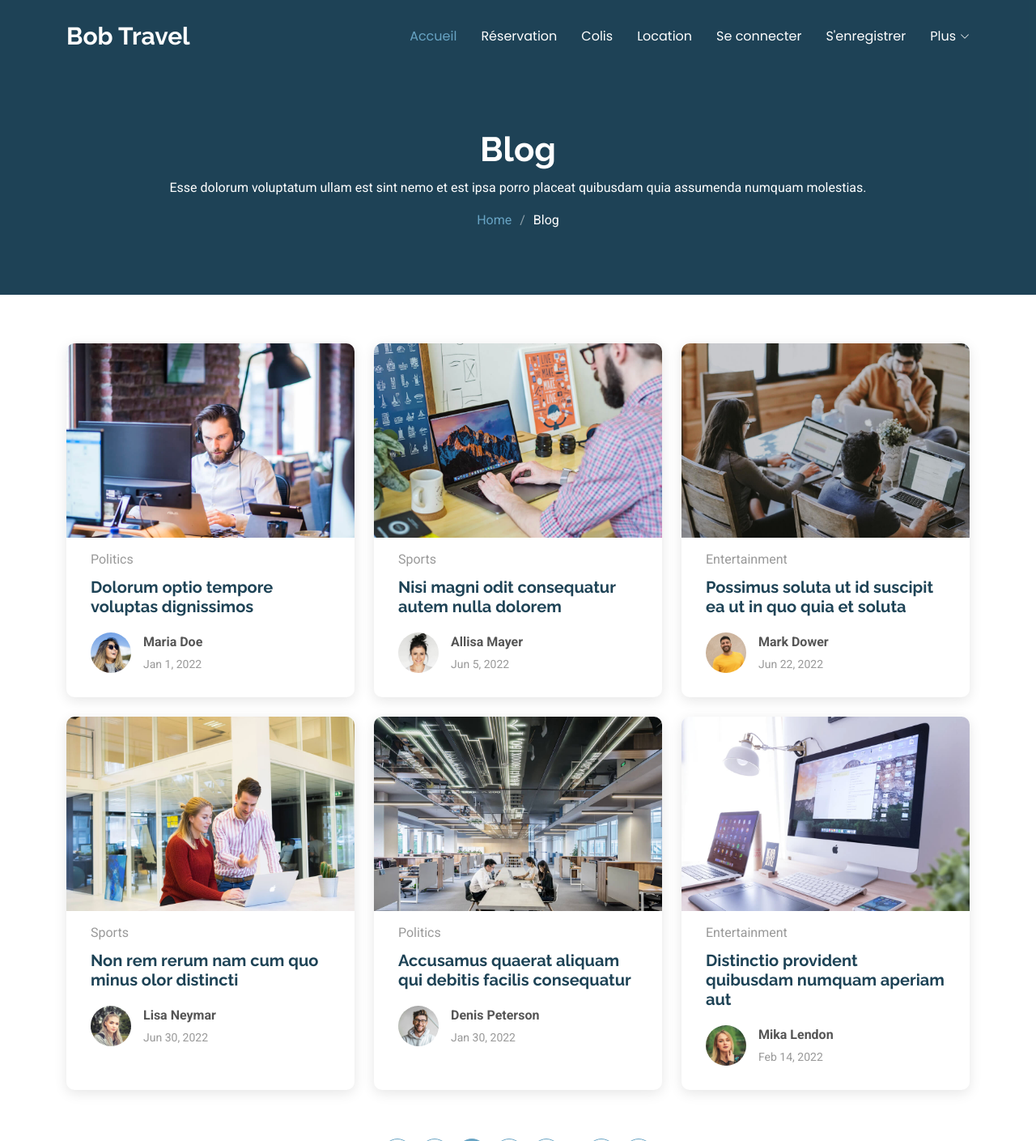
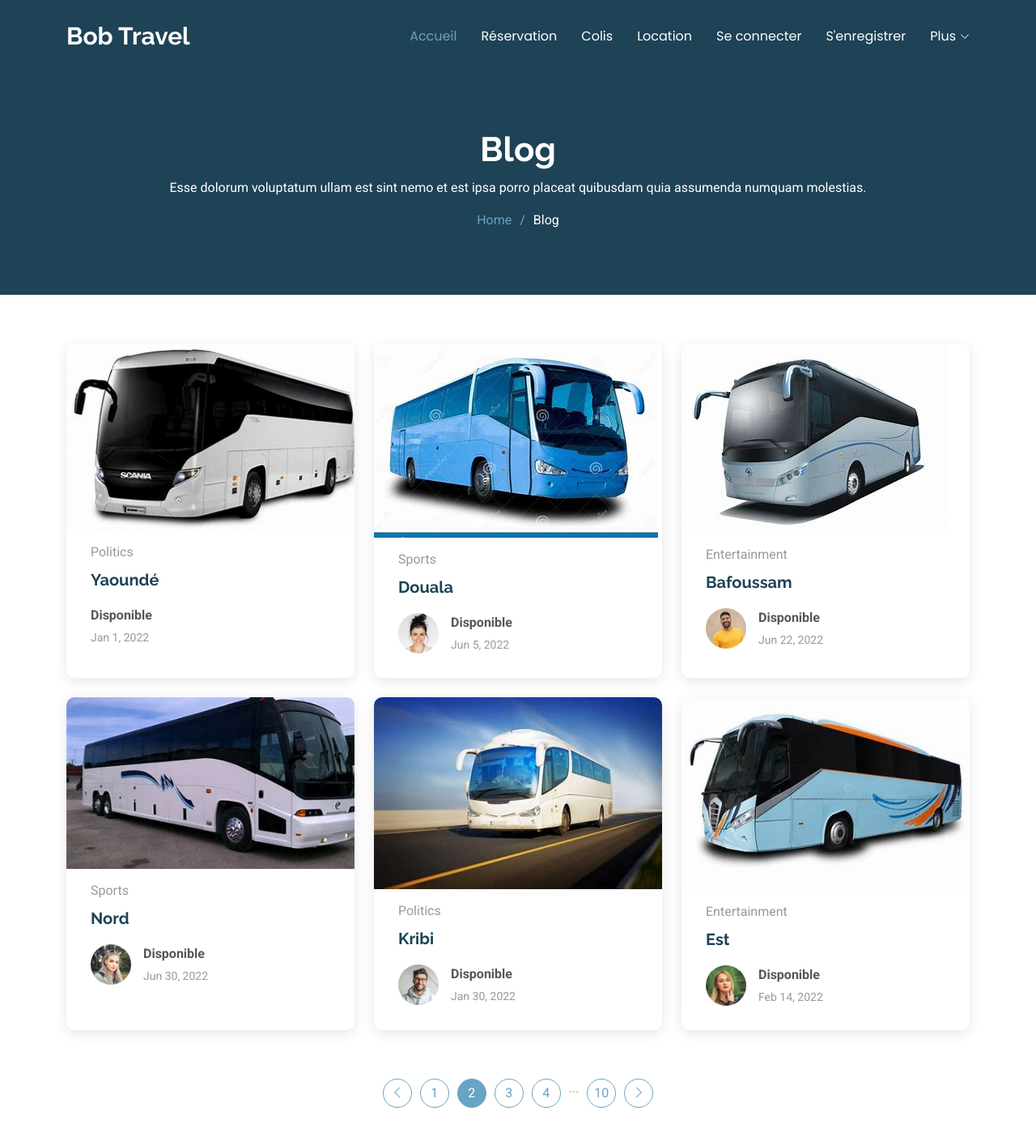
Before and after one commit to Louiseprisca/Projet2, a Django app: page /blog in a window 1280 px wide. Shown: the top 1409 px of the page at 81% size. Run offline with Django 5.2, Linux system fonts and the light colour scheme; parts of the project's set-up code (start-up, migrations or seed data) failed here and were passed over; some libraries are stand-ins or nearby versions.

Commit message:
ajout des images et modifacation dans html

```diff
--- /dev/null
+++ b/static/scripts.js
@@ -0,0 +1,53 @@
+const destinations = {
+    yaounde: {
+        title: "Yaoundé",
+        description: "La capitale politique",
+        prix_eco: 4000,
+        prix_business: 10000
+    },
+    douala: {
+        title: "Douala",
+        description: "La capitale economique",
+        prix_eco: 4000,
+        prix_business: 10000
+    },
+    bafoussam: {
+        title: "Bafoussam",
+        description: "ouest cameroun",
+        prix_eco: 4000,
+        prix_business: 10000
+    },
+    nord: {
+        title: "Nord",
+        description: "grand nord",
+        prix_eco: 10000,
+        prix_business: 20000
+    },
+    kribi: {
+        title: "Kribi",
+        description: "ville touristique",
+        prix_eco: 5000,
+        prix_business: 10000
+    },
+    est: {
+        title: "Est",
+        description: "ville historique",
+        prix_eco: 5000,
+        prix_business: 10000
+
+}};
+
+function openModal(destination)
+{
+    const modal= document.getElementById("modal");
+    const title= document.getElementById("destination-title");
+    const description= document.getElementById("destination-description");
+    title.textContent= destinations[destination].title;
+    description.textContent= destinations[destination].description;
+    modal.style.display= "block";
+}
+
+function closeModal()
+{
+    document.getElementById("modal").style.display="none";
+}
--- /dev/null
+++ b/static/style2.css
@@ -0,0 +1,62 @@
+.modal
+    {
+        display: none;
+        position: fixed;
+         z-index: 1;
+        padding-top: 100px;
+        left: 0;
+        top: 0;
+        width: 100%;
+        height: 100%;
+        background-color: rgba(0, 0, 0, 0.5);
+    }
+
+.modal-content
+    {
+        background-color: #fefefe;
+        margin: auto;
+        padding: 20px;
+        border: 1px solid #888;
+        width: 80%;
+        max-width: 500px;
+    }
+
+.close
+    {
+        color: #aaa;
+        float: right;
+        font-size: 20px;
+        font-weight: bold;
+        cursor: pointer;
+    }
+
+.close:hover, .close:focus
+    {
+        color: black;
+        text-decoration: none;
+        cursor: pointer;
+    }
+
+#reservation-form input, #reservation-form label, #reservation-form button
+    {
+        display: block;
+        margin-bottom: 10px;
+    }
+
+#reservation-form input, button, select
+{
+    border-radius: 20px;
+}
+
+.submit-button
+{
+    display: flex;
+    width: 100%;
+    justify-content: flex-end;
+}
+
+.submit-button button
+{
+    color: white;
+    background-color: #2c3e50;
+}
--- a/templates/blog.html
+++ b/templates/blog.html
@@ -24,6 +24,11 @@
   <link href="{% static '../static/assets/vendor/aos/aos.css' %} " rel="stylesheet">
   <link href="{% static '../static/assets/vendor/glightbox/css/glightbox.min.css' %} " rel="stylesheet">
   <link href="{% static '../static/assets/vendor/swiper/swiper-bundle.min.css' %} " rel="stylesheet">
+
+
+  <!--  Nouveau fichier CSS-->
+  <link href="{% static '../static/style2.css' %} " rel="stylesheet">
+
 
   <!-- Main CSS File -->
   <link href="{% static '../static/assets/css/main.css' %} " rel="stylesheet">
@@ -94,23 +99,23 @@
             <article>
 
               <div class="post-img">
-                <img src="{% static '../static/assets/img/blog/blog-1.jpg' %} " alt="" class="img-fluid">
+                <img src="{% static '../static/assets/img/blog/busblanc.jpeg' %} " alt="" class="img-fluid">
               </div>
 
               <p class="post-category">Politics</p>
 
               <h2 class="title">
-                <a href="blog-details.html">Dolorum optio tempore voluptas dignissimos</a>
+                <a href="#" onclick="openModal('yaounde')">Yaoundé</a>
               </h2>
 
               <div class="d-flex align-items-center">
-                <img src="{% static '../static/assets/img/blog/blog-author.jpg' %} " alt="" class="img-fluid post-author-img flex-shrink-0">
                 <div class="post-meta">
-                  <p class="post-author">Maria Doe</p>
+                  <p class="post-author">Disponible</p>
                   <p class="post-date">
                     <time datetime="2022-01-01">Jan 1, 2022</time>
                   </p>
                 </div>
+
               </div>
 
             </article>
@@ -120,19 +125,19 @@
             <article>
 
               <div class="post-img">
-                <img src="{% static '../static/assets/img/blog/blog-2.jpg' %} " alt="" class="img-fluid">
+                <img src="{% static '../static/assets/img/blog/busbleu.jpeg' %} " alt="" class="img-fluid">
               </div>
 
               <p class="post-category">Sports</p>
 
               <h2 class="title">
-                <a href="blog-details.html">Nisi magni odit consequatur autem nulla dolorem</a>
+                <a href="#" onclick="openModal('douala')">Douala</a>
               </h2>
 
               <div class="d-flex align-items-center">
                 <img src="{% static '../static/assets/img/blog/blog-author-2.jpg' %} " alt="" class="img-fluid post-author-img flex-shrink-0">
                 <div class="post-meta">
-                  <p class="post-author">Allisa Mayer</p>
+                  <p class="post-author">Disponible</p>
                   <p class="post-date">
                     <time datetime="2022-01-01">Jun 5, 2022</time>
                   </p>
@@ -146,19 +151,19 @@
             <article>
 
               <div class="post-img">
-                <img src="{% static '../static/assets/img/blog/blog-3.jpg' %} " alt="" class="img-fluid">
+                <img src="{% static '../static/assets/img/blog/bleuclaire.jpeg' %} " alt="" class="img-fluid">
               </div>
 
               <p class="post-category">Entertainment</p>
 
               <h2 class="title">
-                <a href="blog-details.html">Possimus soluta ut id suscipit ea ut in quo quia et soluta</a>
+                <a href="#" onclick="openModal('bafoussam')">Bafoussam</a>
               </h2>
 
               <div class="d-flex align-items-center">
                 <img src="{% static '../static/assets/img/blog/blog-author-3.jpg' %} " alt="" class="img-fluid post-author-img flex-shrink-0">
                 <div class="post-meta">
-                  <p class="post-author">Mark Dower</p>
+                  <p class="post-author">Disponible</p>
                   <p class="post-date">
                     <time datetime="2022-01-01">Jun 22, 2022</time>
                   </p>
@@ -172,19 +177,19 @@
             <article>
 
               <div class="post-img">
-                <img src="{% static '../static/assets/img/blog/blog-4.jpg' %} " alt="" class="img-fluid">
+                <img src="{% static '../static/assets/img/blog/bustatique.jpeg' %} " alt="" class="img-fluid">
               </div>
 
               <p class="post-category">Sports</p>
 
               <h2 class="title">
-                <a href="blog-details.html">Non rem rerum nam cum quo minus olor distincti</a>
+                <a href="#" onclick="openModal('nord')" >Nord</a>
               </h2>
 
               <div class="d-flex align-items-center">
                 <img src="{% static '../static/assets/img/blog/blog-author-4.jpg' %} " alt="" class="img-fluid post-author-img flex-shrink-0">
                 <div class="post-meta">
-                  <p class="post-author">Lisa Neymar</p>
+                  <p class="post-author">Disponible</p>
                   <p class="post-date">
                     <time datetime="2022-01-01">Jun 30, 2022</time>
                   </p>
@@ -198,19 +203,19 @@
             <article>
 
               <div class="post-img">
-                <img src="{% static '../static/assets/img/blog/blog-5.jpg' %} " alt="" class="img-fluid">
+                <img src="{% static '../static/assets/img/blog/busroute.jpeg' %} " alt="" class="img-fluid">
               </div>
 
               <p class="post-category">Politics</p>
 
               <h2 class="title">
-                <a href="blog-details.html">Accusamus quaerat aliquam qui debitis facilis consequatur</a>
+                <a href="#" onclick="openModal('kribi')">Kribi</a>
               </h2>
 
               <div class="d-flex align-items-center">
                 <img src="{% static '../static/assets/img/blog/blog-author-5.jpg' %} " alt="" class="img-fluid post-author-img flex-shrink-0">
                 <div class="post-meta">
-                  <p class="post-author">Denis Peterson</p>
+                  <p class="post-author">Disponible</p>
                   <p class="post-date">
                     <time datetime="2022-01-01">Jan 30, 2022</time>
                   </p>
@@ -224,19 +229,19 @@
             <article>
 
               <div class="post-img">
-                <img src="{% static '../static/assets/img/blog/blog-6.jpg' %} " alt="" class="img-fluid">
+                <img src="{% static '../static/assets/img/blog/busboom.jpeg' %} " alt="" class="img-fluid">
               </div>
 
               <p class="post-category">Entertainment</p>
 
               <h2 class="title">
-                <a href="blog-details.html">Distinctio provident quibusdam numquam aperiam aut</a>
+                <a href="#" onclick="openModal('est')">Est</a>
               </h2>
 
               <div class="d-flex align-items-center">
                 <img src="{% static '../static/assets/img/blog/blog-author-6.jpg' %} " alt="" class="img-fluid post-author-img flex-shrink-0">
                 <div class="post-meta">
-                  <p class="post-author">Mika Lendon</p>
+                  <p class="post-author">Disponible</p>
                   <p class="post-date">
                     <time datetime="2022-01-01">Feb 14, 2022</time>
                   </p>
@@ -250,6 +255,31 @@
       </div>
 
     </section><!-- /Blog Posts Section -->
+
+     <!-- Modale du formulaire de réservation-->
+    <div id="modal" class="modal">
+      <div class="modal-content">
+          <span class="close" onclick="closeModal()">&times;</span>
+          <h2 id="destination-title">Destination</h2>
+          <p id="destination-description">Description du lieu</p>
+          <form id="reservation-form">
+              <label for="name">Nom: </label><input type="text" name="name" id="name" required><br>
+              <label for="email">Email: </label><input type="email" name="email" id="email" required><br>
+              <label for="date">Date de voyage: </label><input type="date" name="date" id="date" required><br>
+              <label for="classe">Classe: </label>
+              <select name="classe" id="classe" required>
+                <option value=""></option>
+                <option value="eco">Classe Eco</option>
+                <option value="business">Classe Business</option>
+              </select><br>
+              <div class="submit-button">
+                <input type="text" id="price" name="price" disabled>
+                <button type="submit">Réserver</button>
+              </div>
+          </form>
+      </div>
+   </div>
+   <!-- Fin du formulaire -->
 
     <!-- Blog Pagination Section -->
     <section id="blog-pagination" class="blog-pagination section">
@@ -368,6 +398,7 @@
 
   <!-- Main JS File -->
   <script src="{% static '../static/assets/js/main.js' %} "></script>
+  <script src="{%static '../static/scripts.js'%}"></script>
 
 </body>
 
```
Also changed, not shown: static/assets/img/blog/bleuclaire.jpeg (added), static/assets/img/blog/busblanc.jpeg (added), static/assets/img/blog/busbleu.jpeg (added), static/assets/img/blog/busboom.jpeg (added), static/assets/img/blog/busroute.jpeg (added), static/assets/img/blog/bustatique.jpeg (added), static/assets/img/blog/physique .png (added).
